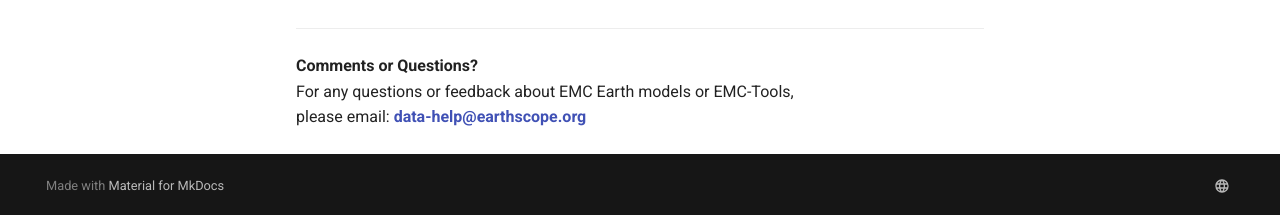
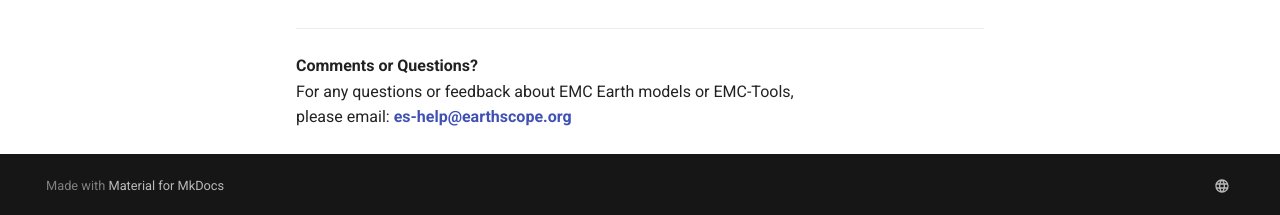
Before and after one commit to EarthScope/emc-tools, an MkDocs documentation site: the page built from docs/how-to/emc-netcdf-2-geojson-user-guide.md, in a window 1280 px wide and 900 px high, scrolled down 1879 px. Shown: the part 682-897 px from the top of the window. Built offline with MkDocs 1.6.1 and Material for MkDocs 9.7.7, drawn with Linux system fonts in a browser that asks for light colours; comment, search, counter and statistics services are not loaded.

Commit message:
email change

```diff
--- a/docs/how-to/emc-netcdf-2-geojson-user-guide.md
+++ b/docs/how-to/emc-netcdf-2-geojson-user-guide.md
@@ -109,4 +109,4 @@ python src/netCDF_2_GeoJSON.py -i samples/KEA20-Moho.r0.0.nc
 
 **Comments or Questions?**
 For any questions or feedback about EMC Earth models or EMC-Tools,
-please email: **[data-help@earthscope.org](mailto:data-help@earthscope.org)**
+please email: **[es-help@earthscope.org](mailto:es-help@earthscope.org)**
```
